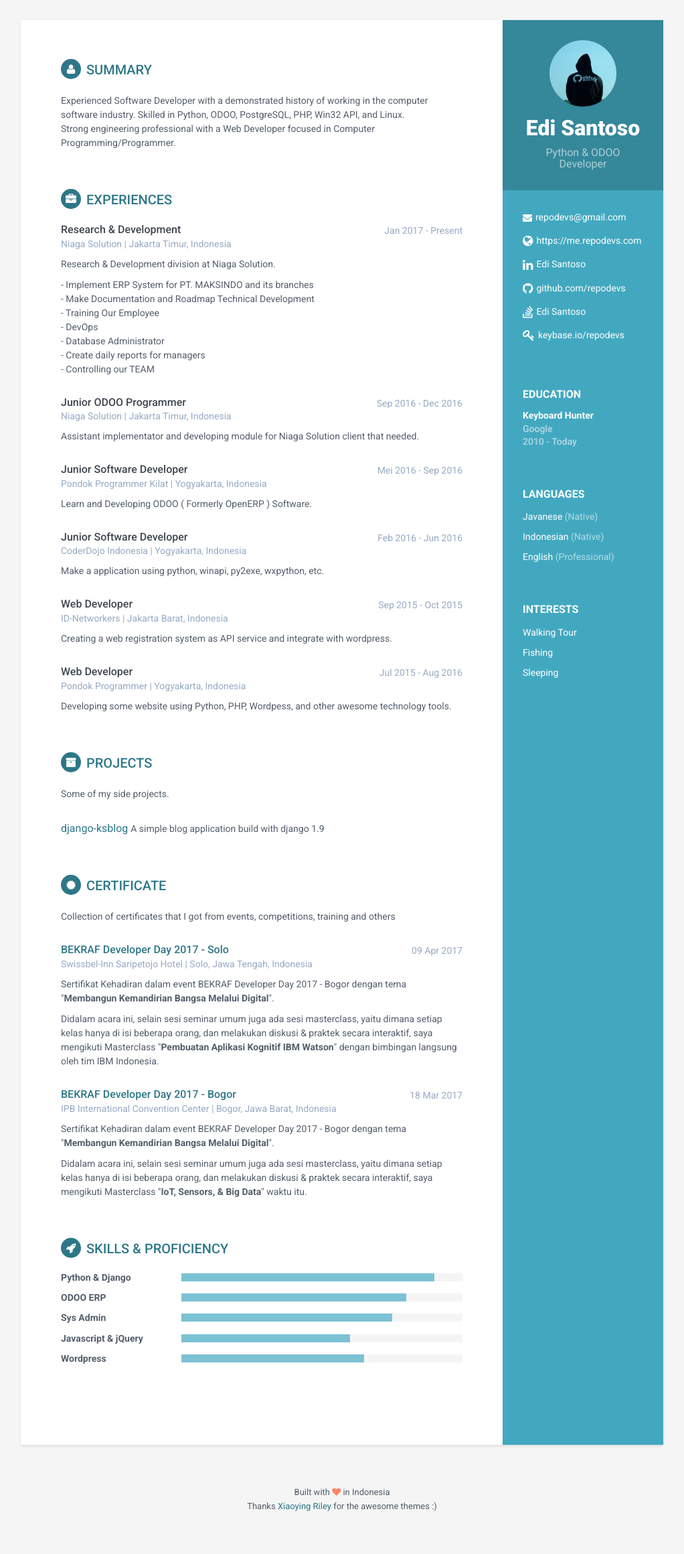
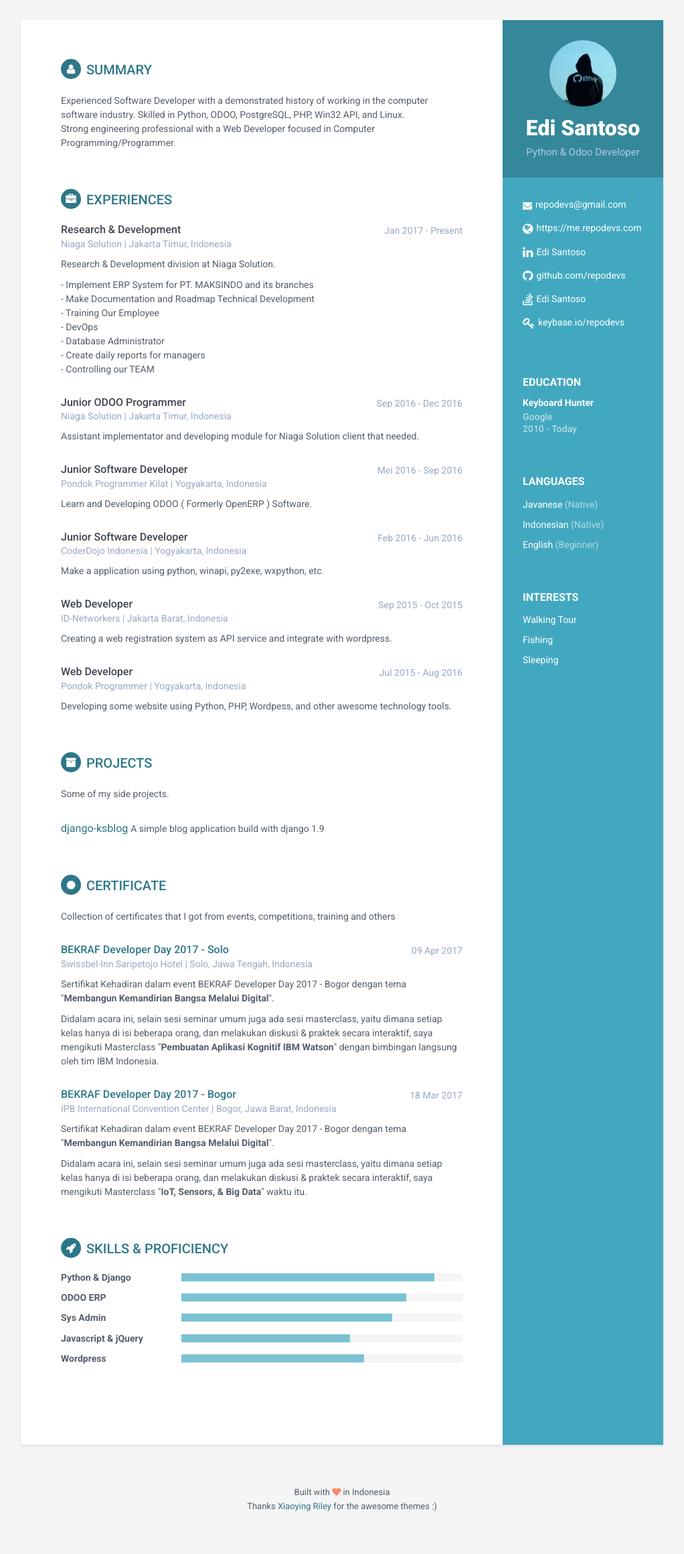
Before and after one commit to repodevs/repodevs.github.io, a Jekyll site: the page built from resume.html, in a window 1280 px wide. Shown: the whole page at 67% size, without its empty margins (129-1151 px from the left). Built offline with Jekyll 4.4.1, drawn with Linux system fonts in a browser that asks for light colours.

Commit message:
update style & description

```diff
--- a/_includes/cv/language.html
+++ b/_includes/cv/language.html
@@ -3,6 +3,6 @@
             <ul class="list-unstyled interests-list">
               <li>Javanese <span class="lang-desc">(Native)</span></li>
               <li>Indonesian <span class="lang-desc">(Native)</span></li>
-              <li>English <span class="lang-desc">(Professional)</span></li>
+              <li>English <span class="lang-desc">(Beginner)</span></li>
             </ul>
            </div><!--//languages-->
--- a/_includes/cv/sidebar.html
+++ b/_includes/cv/sidebar.html
@@ -5,7 +5,7 @@
             <div class="profile-container">
                 <img class="profile-img" src="/images/{% if site.pic %}{{ site.pic }}{% else %}profile.jpg{% endif %}" alt="profile picture" />
                 <h1 class="name">{% if site.author.name %}{{site.author.name}}{% else %}Edi{% endif %}</h1>
-                <h3 class="tagline">{% if site.tagline %}{{site.tagline}}{% else %}Python & ODOO Developer{% endif %}</h3>
+                <h3 class="tagline">{% if site.tagline %}{{site.tagline}}{% else %}Python & Odoo Developer{% endif %}</h3>
             </div><!--//profile-container-->
 
             <div class="contact-container container-block">
--- a/assets/css/styles.css
+++ b/assets/css/styles.css
@@ -83,7 +83,7 @@ p {
 }
 .sidebar-wrapper .tagline {
   color: rgba(255, 255, 255, 0.6);
-  font-size: 16px;
+  font-size: 15px;
   font-weight: 400;
   margin-top: 0;
   margin-bottom: 0;
```
